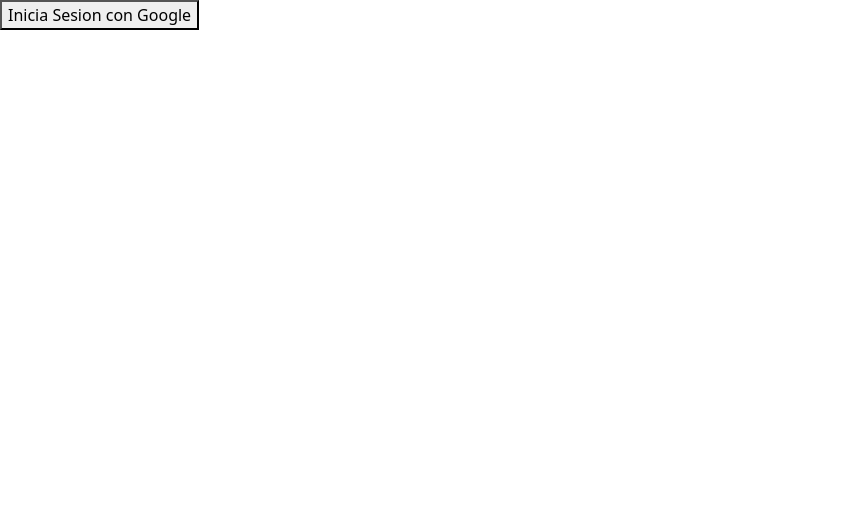
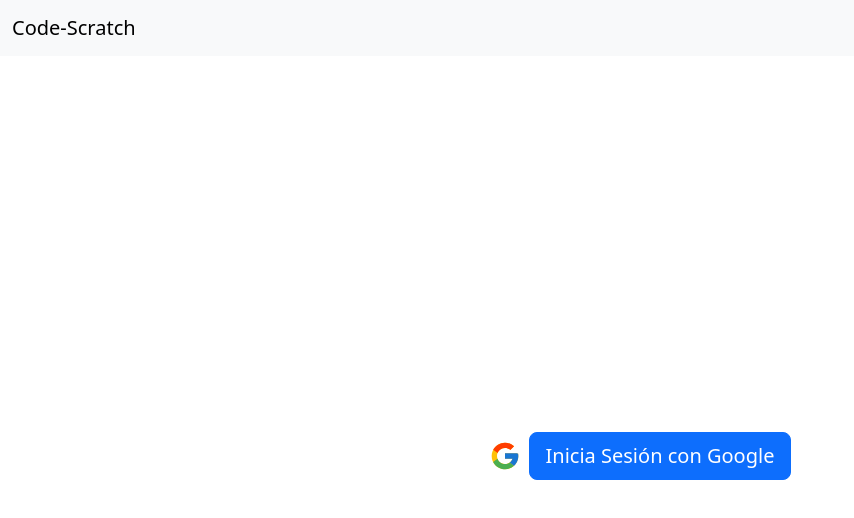
Before and after one commit to Code-Scratch/frontend, a React (Vite) app in the folder Code-scratch/: page /login in a window 1280 px wide. Shown: the top 518 px of the page, without its empty margins (0-854 px from the left). Built offline with nearby package versions, Linux system fonts and the light colour scheme.

Commit message:
loggin terminado

```diff
--- a/Code-scratch/index.html
+++ b/Code-scratch/index.html
@@ -5,6 +5,7 @@
     <link rel="icon" type="image/svg+xml" href="/vite.svg" />
     <meta name="viewport" content="width=device-width, initial-scale=1.0" />
     <link href="https://cdn.jsdelivr.net/npm/bootstrap@5.3.5/dist/css/bootstrap.min.css" rel="stylesheet" integrity="sha384-SgOJa3DmI69IUzQ2PVdRZhwQ+dy64/BUtbMJw1MZ8t5HZApcHrRKUc4W0kG879m7" crossorigin="anonymous">
+    <linkrel="stylesheet" href="https://cdn.jsdelivr.net/npm/bootstrap-icons@1.11.3/font/bootstrap-icons.css"/>
 
     <title>Code-Scratch</title>
   </head>
--- a/Code-scratch/package.json
+++ b/Code-scratch/package.json
@@ -15,6 +15,7 @@
     "phaser": "^3.90.0",
     "react": "^19.1.0",
     "react-dom": "^19.1.0",
+    "react-icons": "^5.5.0",
     "react-router-dom": "^7.7.1"
   },
   "devDependencies": {
--- a/Code-scratch/src/api/LogUser.tsx
+++ b/Code-scratch/src/api/LogUser.tsx
@@ -1,4 +1,4 @@
-import type { User } from "../model/user";
+import type { User } from "../model/User";
 import type { UserLogin } from "../model/UserLogin";
 import { userApi } from "./apiBase/userApi";
 
--- a/Code-scratch/src/context/UserContextValue.tsx
+++ b/Code-scratch/src/context/UserContextValue.tsx
@@ -1,4 +1,5 @@
-import type { User } from "../model/user";
+import type { User } from "../model/User";
+
 
 export type UserContextValue = {
     user:User,
--- a/Code-scratch/src/pages/Home.tsx
+++ b/Code-scratch/src/pages/Home.tsx
@@ -10,9 +10,7 @@
     const handlerButtonLogin = () => {
         navigate('/login');
     };
-    const handlerButtonLogout = () =>{
 
-    };
 
     const handlerButtonPlay = () =>{
         navigate('/game');
@@ -23,17 +21,17 @@
                 <div className="d-flex gap-4">
                     <div className="card" style={{ width: '19rem' }}>
                         <div className="card-body">
-                            <h5 className="card-title">Logueate</h5>
+                            <h5 className="card-title">Home</h5>
                             <p className="card-text">Bienvenido a Code-Scratch! Logueate para continuar</p>
                             <button type="button" className="btn btn-primary btn-lg" onClick={handlerButtonLogin}>
                                 Loguearme
                             </button>
-                            <button type="button" className="btn btn-primary btn-lg" onClick={handlerButtonLogout}>
-                                Logout
-                            </button>
-                            <button type="button" className="btn btn-primary btn-lg" onClick={handlerButtonPlay}>
-                                Play
-                            </button>
+                            {user.email !=='' ? <button type="button" class="btn btn-success" onClick={handlerButtonPlay}>
+                                Jugar
+                            </button> : <button type="button" class="btn btn-success" disabled>
+                                Jugar
+                            </button> }
+
                             <div > <h2> SCORE</h2> <h1> {user.score} </h1>
             </div>
                         </div>
--- a/Code-scratch/src/pages/Login.tsx
+++ b/Code-scratch/src/pages/Login.tsx
@@ -1,14 +1,14 @@
-import { useContext, useEffect, useState } from "react"
-import {auth, provider} from "../fireBaseConfig/config"
+import { useContext, useEffect } from "react"
 import {signInWithPopup} from "firebase/auth"
 import { useNavigate } from "react-router-dom";
 import type { UserLogin } from "../model/UserLogin";
 import LogUser from "../api/LogUser";
 import { UserContext } from "../context/UserContext";
+import { auth, provider } from "../fireBaseConfig/Config";
+import { FcGoogle } from "react-icons/fc";
 
 export const Login = () => {
-    const [score, setScore] = useState<number>(0);
-    const {user, setUser} = useContext(UserContext);
+    const { setUser } = useContext(UserContext);
     const navigate = useNavigate();
 
     const handlerButtonGoogle = async () => {
@@ -28,7 +28,6 @@
             setUser(logUser);
             navigate('/');
 
-            setScore(logUser.score);
 
             console.log(logUser);
 
@@ -45,14 +44,14 @@
     }, [])
 
     return (
-        <div>
-            {score?
-            /*navigate("/")*/ <div > <h2> SCORE</h2> <h1> {score} </h1>
+            <div className="d-flex justify-content-center align-items-center vh-100">
+                <div className="text-center">
+                     <FcGoogle size={32} style={{ marginRight: "8px" }} />
+                        <button type="button"className="btn btn-primary btn-lg" onClick={handlerButtonGoogle}>
+                        Inicia Sesión con Google
+                        </button>
+                </div>
             </div>
-            : <button onClick={handlerButtonGoogle}>
-                Inicia Sesion con Google
-                </button> }
-        </div>
-    );
+        );
 
 };
--- /dev/null
+++ b/Code-scratch/src/pages/PageTemplate.tsx
@@ -0,0 +1,11 @@
+import { Outlet } from "react-router-dom";
+import { Navbar } from "./helps/Navbar";
+
+export const PageTemplate = () => {
+    return (
+        <div className="page-container">
+            <Navbar />
+            <Outlet />
+        </div>
+    );
+};
--- /dev/null
+++ b/Code-scratch/src/pages/helps/Navbar.tsx
@@ -0,0 +1,59 @@
+import { useContext } from "react";
+import { Link, useNavigate } from "react-router-dom";
+import { UserContext } from "../../context/UserContext";
+import { auth } from "../../fireBaseConfig/Config";
+import type { User } from "../../model/User";
+
+export const Navbar = () => {
+    const { user, setUser } = useContext(UserContext);
+    const navigate = useNavigate();
+
+    const handlerLogout = async() => {
+        try {
+            await auth.signOut();
+
+            const userLogout: User = {
+                email:'',
+                username:'',
+                score:0
+            }
+            setUser(userLogout);
+
+            navigate('/');
+        }
+        catch(error) {
+            console.log(error);
+
+        }
+
+    };
+
+    const handlerGoHome = () =>{
+        navigate('/')
+    }
+
+
+
+
+    return (
+        <nav class="navbar navbar-expand-lg bg-body-tertiary">
+            <div class="container-fluid">
+                 <Link className="navbar-brand" to="/">Code-Scratch</Link>
+                 <button class="navbar-toggler" type="button" data-bs-toggle="collapse"
+                         data-bs-target="#navbarNavDropdown" aria-controls="navbarNavDropdown" aria-expanded="false" aria-label="Toggle navigation"
+                         onClick={handlerGoHome}>
+                    <span class="navbar-toggler-icon"></span>
+                </button>
+                {user.email !=='' ?  <button type="button" class="btn btn-primary btn-sm" onClick={handlerLogout}> Logout </button> : <> </>}
+                {user.email !=='' ?
+                  <div>
+                    <h4>{user.username}</h4>
+                  </div>: <> </>}
+
+
+            </div>
+
+
+        </nav>
+    );
+};
--- a/Code-scratch/src/rooting/AppRouter.tsx
+++ b/Code-scratch/src/rooting/AppRouter.tsx
@@ -3,16 +3,20 @@
 import { Home } from "../pages/Home";
 import { Login } from "../pages/Login";
 import { ProtectedRouter } from "./ProtectedRouter";
-import { DistributePage } from "./DistributePage";
+import { PageTemplate } from "../pages/PageTemplate";
 
 export const AppRouter = createBrowserRouter(
     createRoutesFromElements(
         <>
+
+
             <Route path="/" element={<Home/>} />
-            <Route path="/login" element={<Login/>} />
-            <Route element = {<ProtectedRouter />} />
-            <Route path="/" element= {<DistributePage/>} />
-                <Route path="/game" element={<Game />} />
+                <Route element={<PageTemplate/>} >
+                    <Route path="/login" element={<Login/>} />
+                    <Route element = {<ProtectedRouter />} >
+                        <Route path="/game" element={<Game />} />
+                    </Route>
+                </Route>
         </>
     )
 );
--- a/Code-scratch/src/rooting/DistributePage.tsx
+++ /dev/null
@@ -1,16 +0,0 @@
-import { useContext } from "react"
-import { UserContext } from "../context/UserContext"
-import { Navigate, Outlet } from "react-router-dom";
-
-export const DistributePage = () => {
-    const {user} = useContext(UserContext);
-
-    const page = user.email === '' ? '/' : '/game'
-
-    return (
-        <>
-        <Outlet/>
-        <Navigate to={`/${page}`}/>
-        </>
-    )
-}
--- a/Code-scratch/src/rooting/ProtectedRouter.tsx
+++ b/Code-scratch/src/rooting/ProtectedRouter.tsx
@@ -1,18 +1,13 @@
-import { useContext } from "react"
-import { UserContext } from "../context/UserContext"
+import { useContext } from "react";
+import { UserContext } from "../context/UserContext";
 import { Navigate, Outlet } from "react-router-dom";
 
-export const ProtectedRouter=()=>{
-    const {user} = useContext(UserContext);
+export const ProtectedRouter = () => {
+  const { user } = useContext(UserContext);
 
-    return(
-        <>
-            { user.email ==='' ? (
-                <Navigate to='/'/>
-            ):(
-                <Outlet/>
-            )
-            }
-        </>
-    )
-}
+  if (user.email === '') {
+    return <Navigate to='/login' />;
+  }
+
+  return <Outlet />;
+};
```
Also changed, not shown: 1 other file (tests, documents, lock files or other folders).
